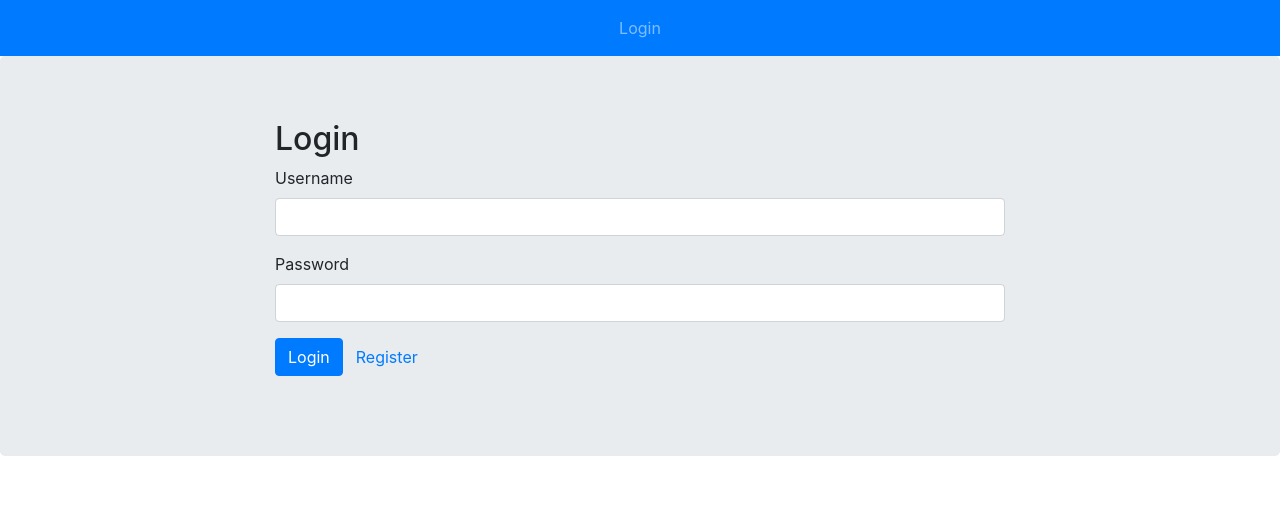
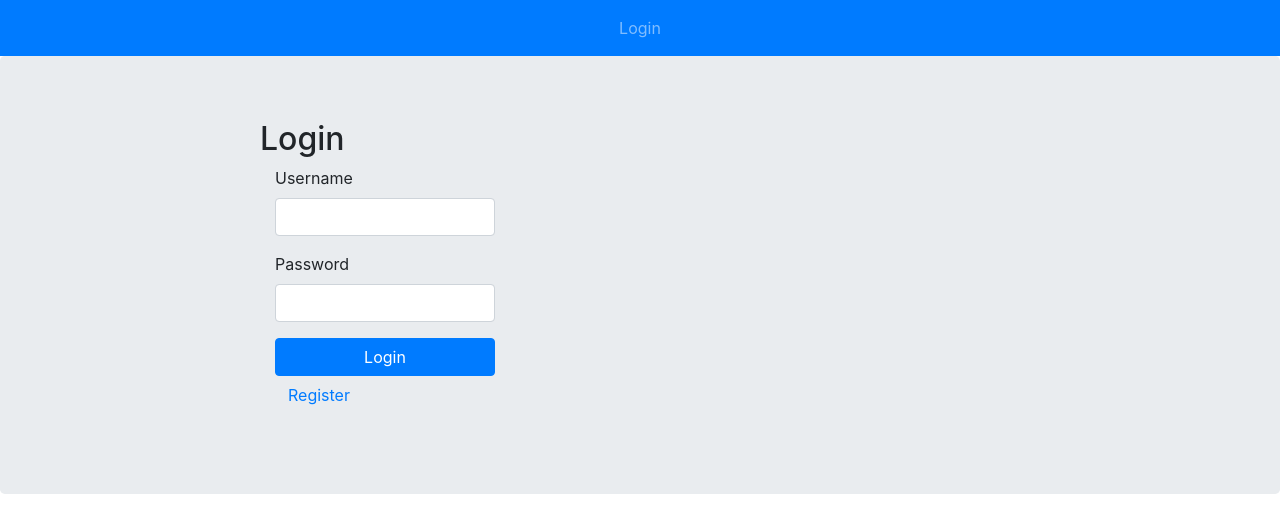
Before and after one commit to eetac/InSSIDE, an Angular app in the folder Go.Data-Chrome_Extension/: page /login in a window 1280 px wide. Shown: the top 532 px of the page. Built offline with nearby package versions, Linux system fonts and the light colour scheme.

Commit message:
Minor fixes

```diff
--- a/Go.Data-Chrome_Extension/src/app/app.component.ts
+++ b/Go.Data-Chrome_Extension/src/app/app.component.ts
@@ -21,6 +21,7 @@ export class AppComponent {
     let userData = JSON.parse(localStorage.getItem('user'));
     if(userData == null){
       this.userActive = false;
+      this.router.navigate(['/login']);
     }
     else{
       this.userActive = true;
--- a/Go.Data-Chrome_Extension/src/app/login/login.component.css
+++ b/Go.Data-Chrome_Extension/src/app/login/login.component.css
@@ -0,0 +1,3 @@
+div.ex1 {
+    width: 250px;
+  }
--- a/Go.Data-Chrome_Extension/src/app/login/login.component.html
+++ b/Go.Data-Chrome_Extension/src/app/login/login.component.html
@@ -1,4 +1,7 @@
+<div class="container-lg">
+    <div class="row ex1">
         <h2>Login</h2>
+        <div class="col-lg-12">
             <form [formGroup]="loginForm" (ngSubmit)="login()">
                 <div class="form-group">
                     <label for="username">Username</label>
@@ -15,10 +18,13 @@
                     </div>
                 </div>
                 <div class="form-group">
-        <button [disabled]="loading" class="btn btn-primary">
+                    <button [disabled]="loading" class="btn btn-primary btn-block">
                         <span *ngIf="loading" class="spinner-border spinner-border-sm mr-1"></span>
                         Login
                     </button>
-        <a routerLink="/register" class="btn btn-link">Register</a>
+                    <a routerLink="/register" class="btn btn-link ">Register</a>
                 </div>
             </form>
+        </div>
+    </div>
+</div>
--- a/Go.Data-Chrome_Extension/src/app/register/register.component.css
+++ b/Go.Data-Chrome_Extension/src/app/register/register.component.css
@@ -0,0 +1,3 @@
+div.ex1 {
+    width: 250px;
+  }
--- a/Go.Data-Chrome_Extension/src/app/register/register.component.html
+++ b/Go.Data-Chrome_Extension/src/app/register/register.component.html
@@ -1,3 +1,4 @@
+<div class="ex1">
     <h2>Register</h2>
     <form [formGroup]="registerForm" (ngSubmit)="register()">
         <div class="form-group">
@@ -30,3 +31,4 @@
             </button>
         </div>
     </form>
+</div>
```
Also changed, not shown: 2 other files (tests, documents, lock files or other folders). Lines whose indentation alone changed are shown as unchanged.
